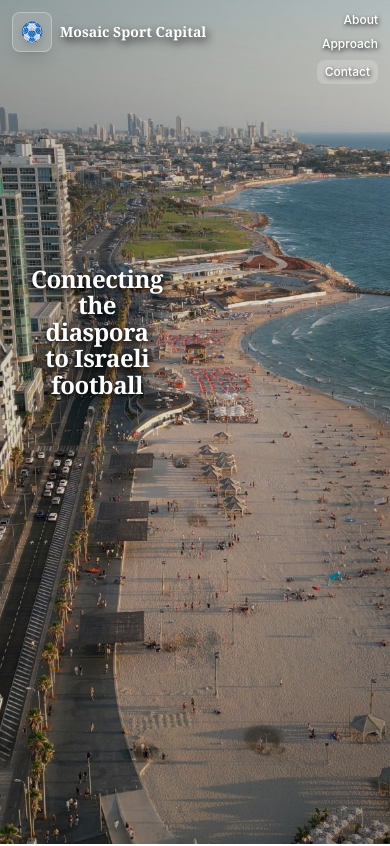
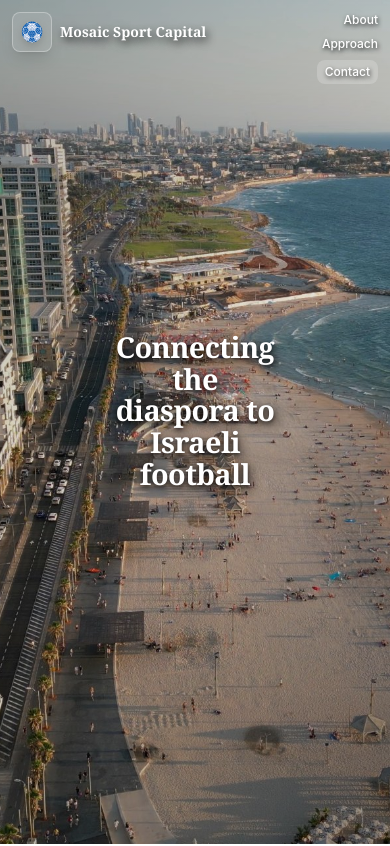
Before and after one commit to matthewrw0827-ctrl/MSC-Website, a Next.js app: page / in a window 390 px wide. Shown: the top 846 px of the page. Built offline with nearby package versions, Linux system fonts and the light colour scheme.

Commit message:
Update homepage styling for improved text responsiveness and layout. Adjusted font size for better readability and removed unnecessary CSS classes to streamline the design.

```diff
--- a/app/page.tsx
+++ b/app/page.tsx
@@ -254,7 +254,6 @@ export default function HomePage() {
           }}
         />
         <div
-          className="absolute top-1/2 left-1/2 transform -translate-x-1/2 -translate-y-1/2 z-10 text-center font-serif max-w-[90%] px-4"
           style={{
             position: "absolute",
             top: "50%",
@@ -267,9 +266,8 @@ export default function HomePage() {
           }}
         >
           <h1
-            className="text-3xl sm:text-4xl md:text-5xl lg:text-6xl font-bold text-white leading-tight mb-6 tracking-tight"
             style={{
-              fontSize: "clamp(1.5rem, 4vw, 3.5rem)",
+              fontSize: "clamp(1.8rem, 5vw, 4rem)",
               margin: 0,
               color: "#FFFFFF",
               fontWeight: "bold",
```
